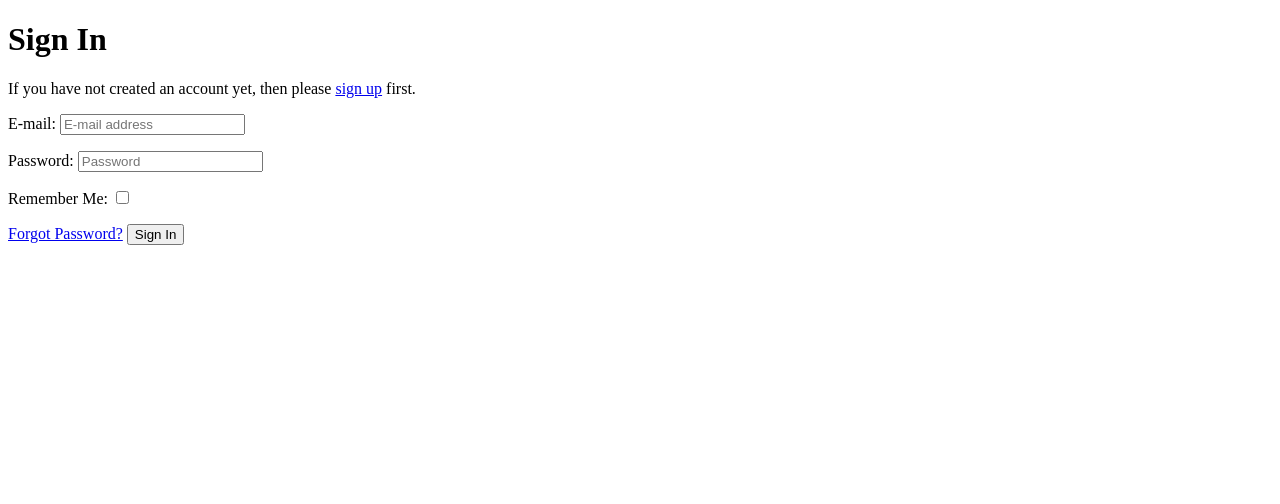
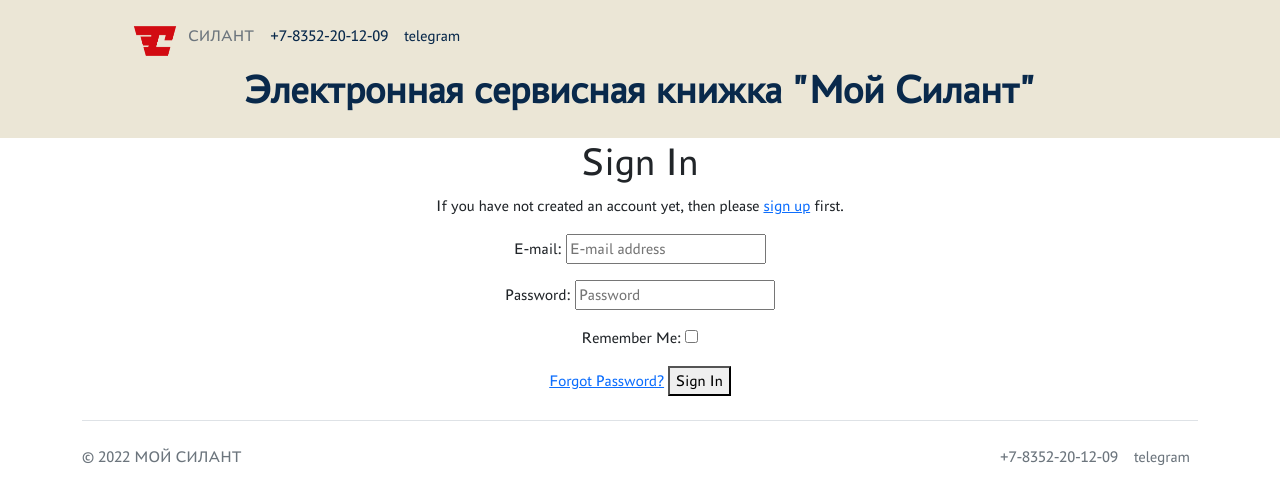
Before and after one commit to roman7586/Final, a Django app: page /accounts/login/ in a window 1280 px wide. Shown: the top 504 px of the page. Run offline with Django 4.2, Linux system fonts and the light colour scheme; some libraries are stand-ins or nearby versions.

Commit message:
убраны комменты.Косметика авторизации.Картинки

```diff
--- a/my_silant/silant/filters.py
+++ b/my_silant/silant/filters.py
@@ -1,7 +1,7 @@
 from .models import Car, Complaints, Drive_axle_model, Engine_model, Failure_node, Maintenance, Recovery_method, Service_company, Steerable_axle_model, Technique_model, Transmission_model, Type_maintenance
 from django_filters import FilterSet, CharFilter, ModelChoiceFilter
 from django import forms
-
+from django.forms.widgets import HiddenInput
 
 class CarFilter(FilterSet):
     technique_model = ModelChoiceFilter(queryset=Technique_model.objects.all(), field_name='technique_model',label='Модель техники', widget=forms.Select(attrs={"class":"form-control text-black text-center"}))
@@ -48,7 +48,8 @@ class ComplaintsFilter(FilterSet):
     failure_node = ModelChoiceFilter(queryset=Failure_node.objects.all(), field_name='failure_node',label='Узел отказа', widget=forms.Select(attrs={"class":"form-control text-black text-center"}))
     recovery_method = ModelChoiceFilter(queryset=Recovery_method.objects.all(), field_name='recovery_method',label='Способ восстановления', widget=forms.Select(attrs={"class":"form-control text-black text-center"}))
     service_company = ModelChoiceFilter(queryset=Service_company.objects.all(), field_name='service_company',label='Сервисная организация', widget=forms.Select(attrs={"class":"form-control text-black text-center"}))
-    car = ModelChoiceFilter(queryset=Car.objects.all(), field_name='car',label='Серийный номер Машины', widget=forms.Select(attrs={"class":"form-control text-black text-center"}))
+    car = ModelChoiceFilter(queryset=Car.objects.all(), field_name='car',label='Серийный номер Машины',widget=HiddenInput()
+)
     # class Meta:
     #     model = Complaints
 
--- a/my_silant/silant/urls.py
+++ b/my_silant/silant/urls.py
@@ -1,6 +1,6 @@
 from django.urls import path
 
-from .views import CarCreate, CarDetail, CarEdit, CarList, ComplaintsCreate, ComplaintsEdit, ComplaintsList, MaintenanceCreate, MaintenanceEdit, MaintenanceList,  cardirectory, maintenancedirectory, complaintdirectory, savedictionary #,dictionaries,
+from .views import CarCreate, CarDetail, CarEdit, CarList, ComplaintsCreate, ComplaintsEdit, ComplaintsList, MaintenanceCreate, MaintenanceEdit, MaintenanceList,  cardirectory, maintenancedirectory, complaintdirectory, savedictionary
 
 
 urlpatterns = [
@@ -9,7 +9,6 @@ urlpatterns = [
     path('<int:pk>', CarDetail.as_view(), name='car_info'),
     path('create/', CarCreate.as_view(), name='create_car'),
     path('edit/<int:pk>', CarEdit.as_view(), name='edit_car'),
-    #path('dictionaries/', dictionaries, name='dictionaries'),
     path('dictionary/<str:type>/<int:id>/', cardirectory),
     path('/maintenances/dictionary/<str:type>/<int:id>/', maintenancedirectory),
     path('dictionary/save/', savedictionary),
--- a/my_silant/templates/CarDetail.html
+++ b/my_silant/templates/CarDetail.html
@@ -13,10 +13,10 @@ cars
             <a class="btn btn-silant-red">Общая информация</a>
           </div>
           <div class="col">
-            <a class="btn btn-silant-blue" href="/cars/maintenances/?type_maintenance=&service_company=&car={{car.id}}">ТО</a>
+            <a class="btn btn-silant-blue" href="maintenances/?car={{car.id}}">ТО</a>
           </div>
           <div class="col">
-            <a class="btn btn-silant-blue" href="complaints/?type_maintenance=&service_company=&car={{car.id}}">Рекламации</a>
+            <a class="btn btn-silant-blue" href="complaints/?car={{car.id}}">Рекламации</a>
           </div>
         </div>
     </div>
--- a/my_silant/templates/account/base.html
+++ b/my_silant/templates/account/base.html
@@ -1,14 +1,65 @@
 <!DOCTYPE html>
-<html>
+{% load static %}
+<html lang="ru">
     <head>
+        <meta charset="utf-8" />
+        <meta name="viewport" content="width=device-width, initial-scale=1, shrink-to-fit=no" />
+        <meta name="description" content="" />
+        <meta name="author" content="" />
+        <link rel="shortcut icon" href=/static/img/LogotypeTitle.jpg>
         <title>{% block head_title %}{% endblock head_title %}</title>
+
+        <link href="{% static 'css/styles.css' %}" rel="stylesheet" />
+        <link href="{% static 'css/custom.css' %}" rel="stylesheet" />
     </head>
     <body>
+        <div class="wrapper">
+            <header class="p-3 bg-dark bg-silent-sands text-header">
+                <div class="container">
+                    <div class="d-flex flex-wrap align-items-center justify-content-center justify-content-lg-start">
+                        <a href="/" class="d-flex align-items-center mb-2 mb-lg-0 text-header text-decoration-none">
+                        <svg class="bi me-2" width="40" height="32" role="img" aria-label="Bootstrap"><use xlink:href="#bootstrap"></use></svg>
+                        </a>
+
+                        <ul class="nav col-12 col-lg-auto me-lg-auto mb-2 justify-content-center mb-md-0">
+                            <li><img width="50px" height="50px" src="/static/img/LogotypeHeader.png"></li>
+                            <li><a href="/cars/" class="nav-link px-2 text-secondary">СИЛАНТ</a></li>
+                            <li><a href="tel:88352201209" class="nav-link px-2 text-header">+7-8352-20-12-09</a></li>
+                            <li><a href="https://t.me/chzsa21" class="nav-link px-2 text-header">telegram</a></li>
+                        </ul>
+                    </div>
+                    <div class="nav col-12 col-lg-auto me-lg-auto mb-2 justify-content-center mb-md-0">
+                        <h1><b>Электронная сервисная книжка "Мой Силант"</b></h1>
+                    </div>
+                </div>
+            </header>
+            <div class="container">
+                <div class="row">
+                    <div class="col-lg-12 text-center">
                             {% block body %}
                             {% block content %}
                             {% endblock content %}
                             {% endblock body %}
                             {% block extra_body %}
                             {% endblock extra_body %}
+                        </div>
+                    </div>
+                </div>
+            <div class="container">
+            <footer class="d-flex flex-wrap justify-content-between align-items-center py-3 my-4 border-top">
+                <p class="col-md-4 mb-0 text-muted">© 2022 МОЙ СИЛАНТ</p>
+
+                <!-- <a href="/" class="col-md-4 d-flex align-items-center justify-content-center mb-3 mb-md-0 me-md-auto link-dark text-decoration-none">
+                    <svg class="bi me-2" width="40" height="32"><use xlink:href="#bootstrap"></use></svg>  КАРТИНКА
+                </a> -->
+
+                <ul class="nav col-md-4 justify-content-end">
+                    <li class="nav-item"><a href="tel:88352201209" class="nav-link px-2 text-muted">+7-8352-20-12-09</a></li>
+                    <li class="nav-item"><a href="https://t.me/chzsa21" class="nav-link px-2 text-muted">telegram</a></li>
+                </ul>
+                </footer>
+            </div>
+        </div>
+
     </body>
 </html>
```
Also changed, not shown: my_silant/silant/views.py (+2 -34 lines), my_silant/templates/Complaints/Complaints.html (+7 -7 lines), my_silant/templates/Maintenance/Maintenances.html (+6 -6 lines), my_silant/templates/dictionaries.html (deleted, +0 -37 lines), my_silant/templates/dictionary.html (+0 -14 lines), my_silant/db.sqlite3, my_silant/static/img/date.png (added), my_silant/static/img/orgTO.png (added), my_silant/static/img/sposob.png (added), my_silant/static/img/vidTO.png (added), my_silant/static/img/№zakaz.png (added). Lines whose indentation alone changed are shown as unchanged.
